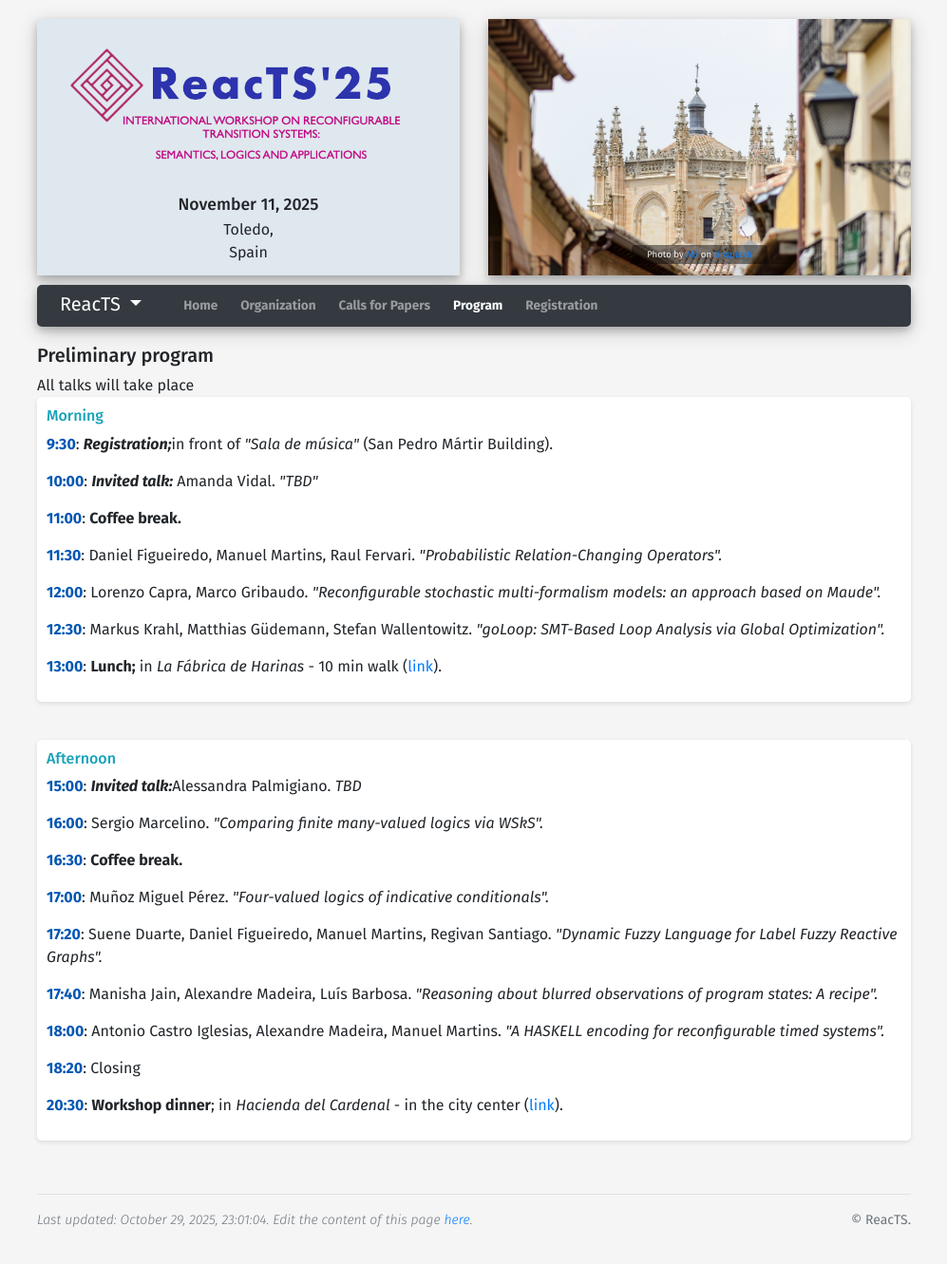
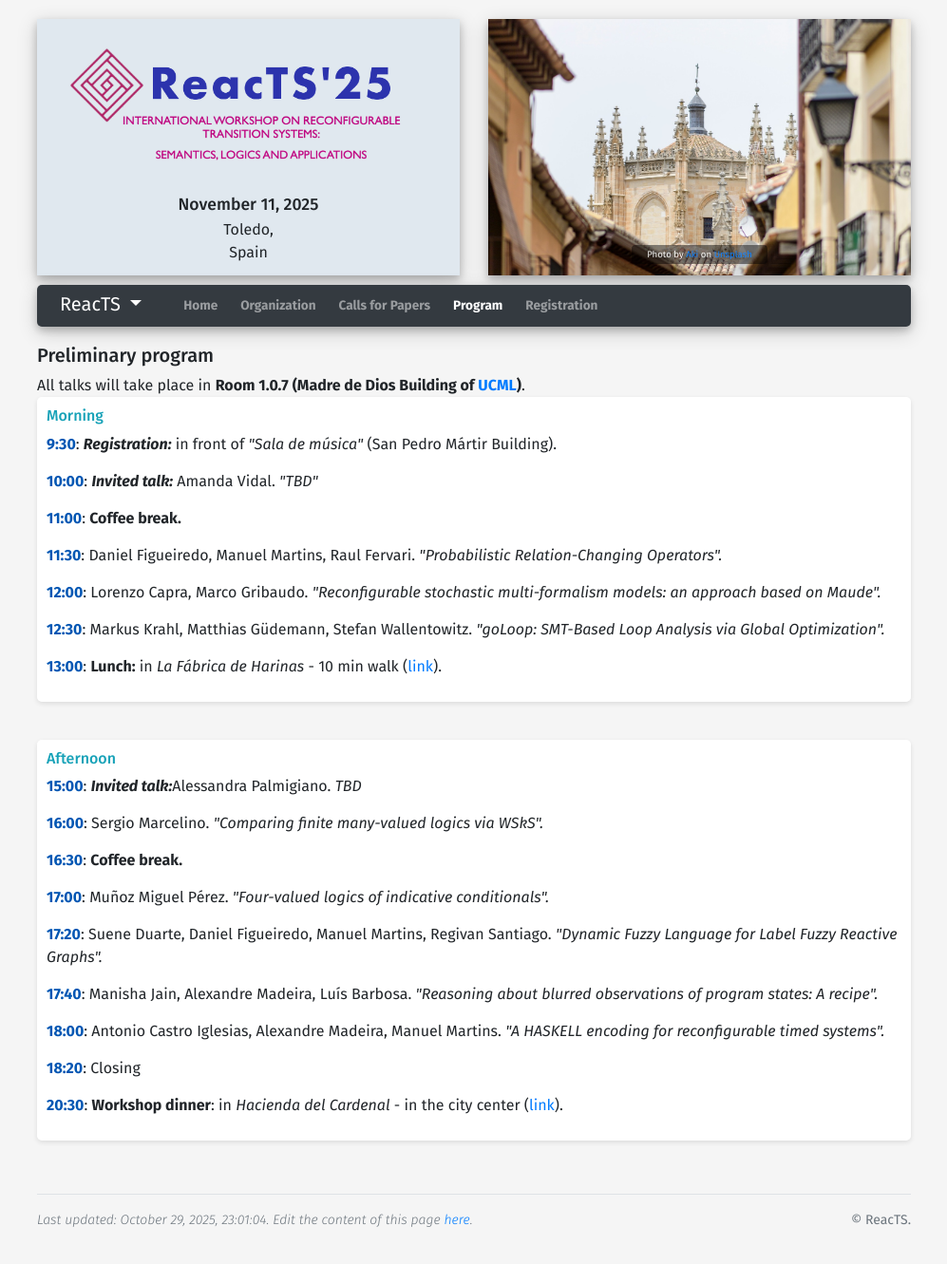
Before and after one commit to reacts-workshop/2025, a Jekyll site: the page built from program.html, in a window 1280 px wide. Shown: the whole page at 95% size, without its empty margins (141-1138 px from the left). Built offline with Jekyll 4.4.1, drawn with Linux system fonts in a browser that asks for light colours.

Commit message:
updated program - added room

```diff
--- a/program.html
+++ b/program.html
@@ -42,12 +42,12 @@ slide_id: 4
 
     <h5>Preliminary program</h5>
 
-    All talks will take place
+    All talks will take place in <b>Room 1.0.7 (Madre de Dios Building of <a href="https://maps.app.goo.gl/EJNegwk8qtyRpMcc8">UCML</a>)</b>.
 
     <div class="day-schedule">
         <h6 class="text-info">Morning</h6>
         <div class="session">
-            <span class="time">9:30</span>: <i><b>Registration;</b></i>in front of <i>"Sala de música"</i> (San Pedro Mártir Building).
+            <span class="time">9:30</span>: <i><b>Registration:</b> </i>in front of <i>"Sala de música"</i> (San Pedro Mártir Building).
         </div>
         <div class="session">
             <span class="time">10:00</span>: <i><b>Invited talk:</b></i> Amanda Vidal. <i>"TBD"</i>
@@ -68,7 +68,7 @@ slide_id: 4
             <i>"goLoop: SMT-Based Loop Analysis via Global Optimization".</i>
         </div>
         <div class="session">
-            <span class="time">13:00</span>: <b>Lunch;</b> in <i>La Fábrica de Harinas</i> - 10 min walk (<a href="https://www.hotelsanjuandelosreyes.com/es/la-fabrica-de-harinas">link<a>).
+            <span class="time">13:00</span>: <b>Lunch:</b> in <i>La Fábrica de Harinas</i> - 10 min walk (<a href="https://www.hotelsanjuandelosreyes.com/es/la-fabrica-de-harinas">link<a>).
         </div>
     </div>
 
@@ -104,7 +104,7 @@ slide_id: 4
             <span class="time">18:20</span>: Closing
         </div>
         <div class="session">
-            <span class="time">20:30</span>: <b>Workshop dinner</b>;
+            <span class="time">20:30</span>: <b>Workshop dinner</b>:
             in <i>Hacienda del Cardenal</i> - in the city center (<a href="https://www.haciendadelcardenal.com/">link<a>).
         </div>
     </div>
```
